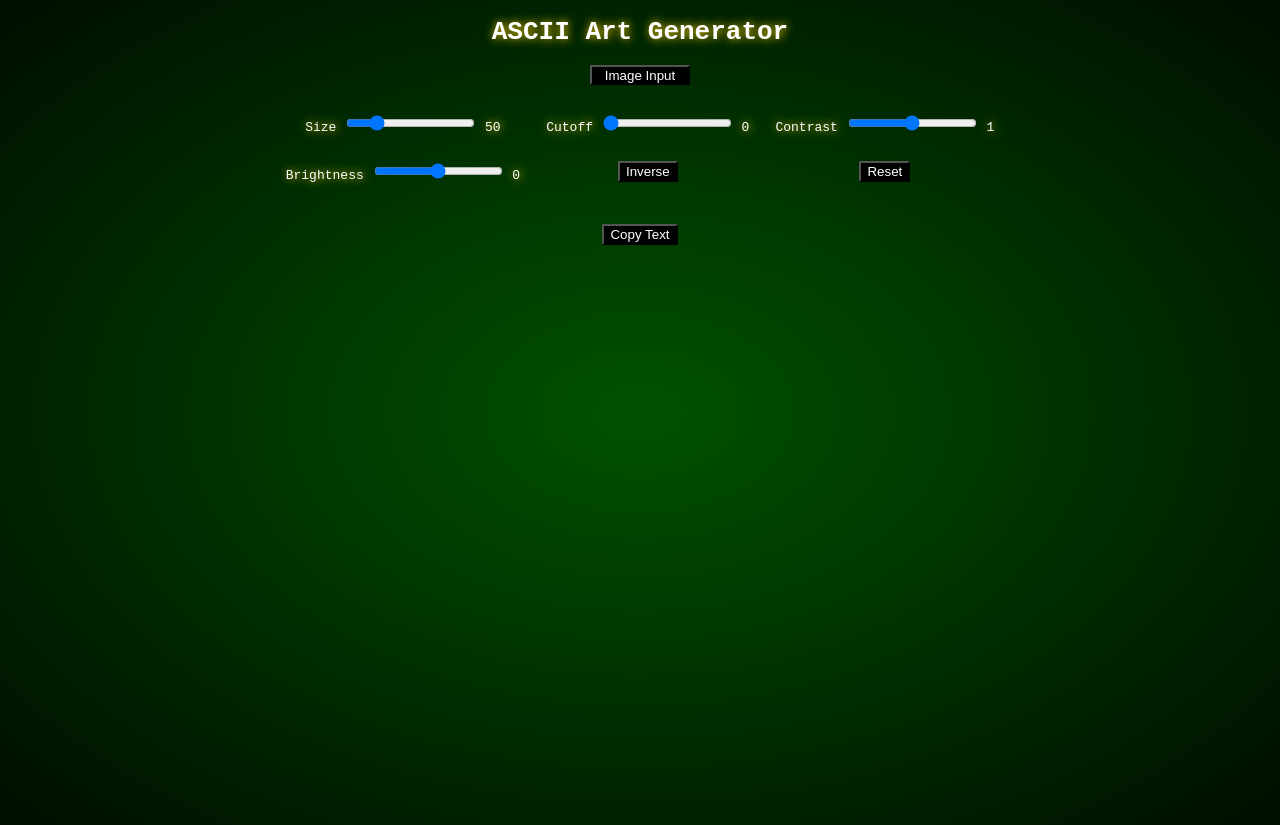
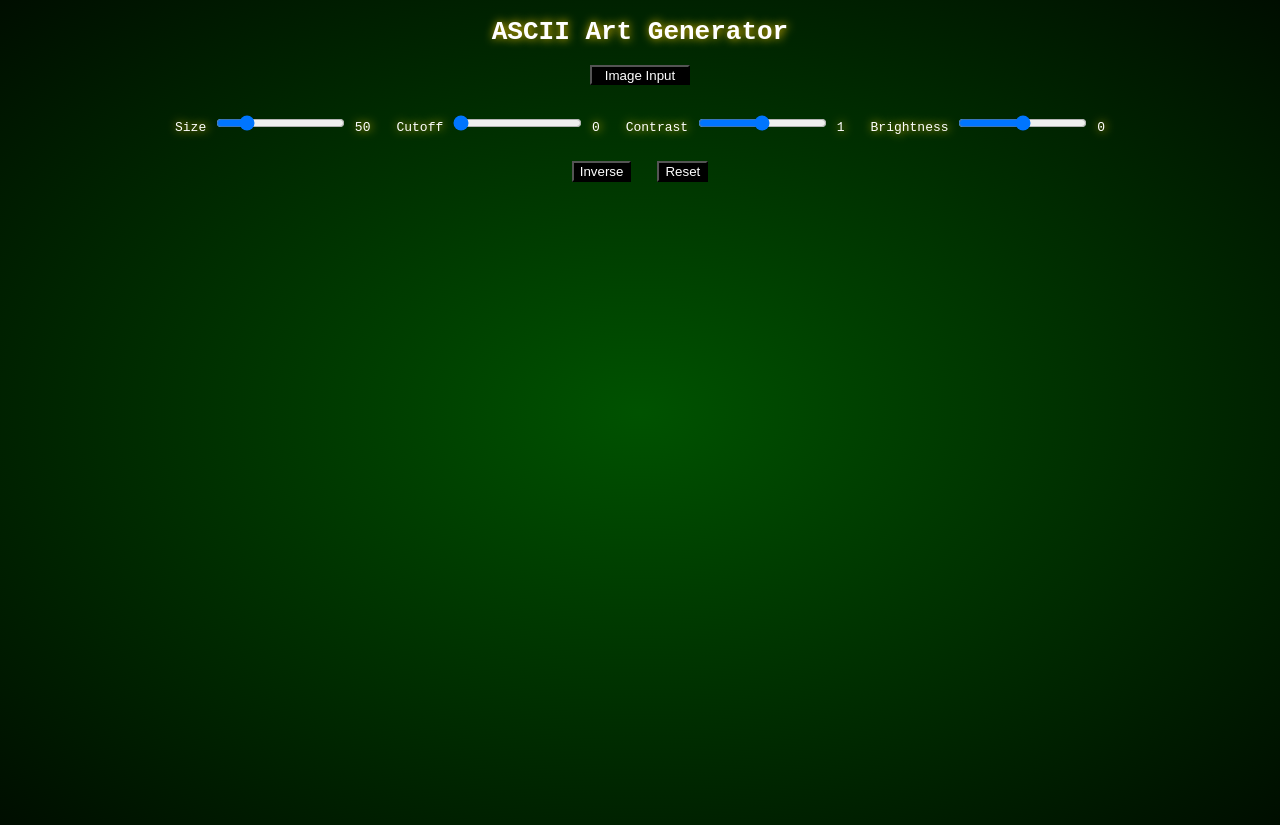
Before and after one commit to MaxAMillionL/ASCIIArt, a website: page index.html in a window 1280 px wide. Drawn offline with Linux system fonts and the light colour scheme.

Commit message:
Fix grids and change copy me button

```diff
--- a/index.html
+++ b/index.html
@@ -27,7 +27,11 @@
         }    */
         .grid{
             display: inline-grid;
-            grid-template-columns: auto auto auto;
+            grid-template-columns: auto auto auto auto;
+        }
+        .grid2{
+            display: inline-grid;
+            grid-template-columns: auto auto;
         }
         .slider{
             padding: 1em;
@@ -48,12 +52,14 @@
 
 <body>
     <h1>ASCII Art Generator</h1>
+    <link rel="icon" type="image/x-icon" href="../favicon.ico">
     <!-- parameter changes -->
     <div>
         <button class=buttonStyle style="display:block;width:100px; height:20px;" onclick="document.getElementById('imageInput').click()">Image Input</button>
         <input type='file' id="imageInput" style="display:none">
     </div>
     <br>
+
     <div class="grid">
         <div class="slider">
             <label for="sizeSlider">Size</label>
@@ -75,6 +81,11 @@
             <input type="range" id="brightnessSlider" name="brightnessSlider" value="0" min="-127" max="128" step="1">
             <span id="brightnessValue">0</span>
         </div>
+    </div>
+
+    <br>
+
+    <div class="grid2">
         <div class="button">
             <button id="inverseButton" class=buttonStyle>Inverse</button>
             <span id="inverseValue"></span>
@@ -87,12 +98,13 @@
 
     <br>
 
+    <div class="button">
+        <button id="copyText" class="buttonStyle" onclick="copyText()" style="visibility: hidden;">Copy Text</button>
+    </div>
     <!-- This is where the ASCII is printed -->
     <div class="art" id="asciiArt"></div>
 
-    <div class="button">
-        <button id="copyText" class="buttonStyle" onclick="copyText()">Copy Text</button>
-    </div>
+
     <br><br>
 
 
@@ -150,6 +162,7 @@
             // update ASCII text
             document.getElementById('asciiArt').innerText = asciiArt;
             document.getElementById('asciiArt').style.border = "solid";
+            document.getElementById('copyText').style.visibility = "visible";
         }
 
 
```
Also changed, not shown: favicon.ico (added).
